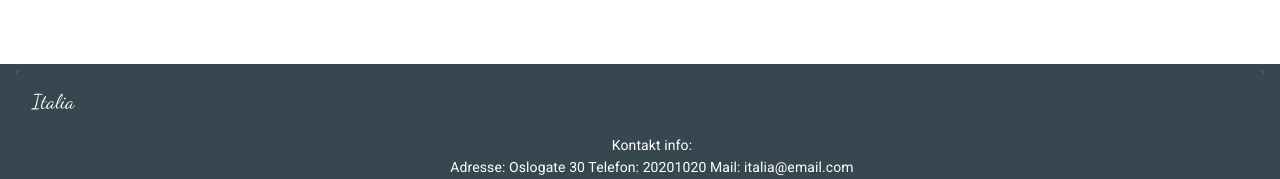
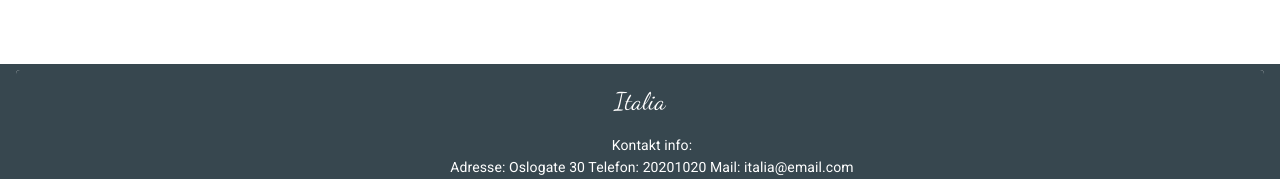
Before and after one commit to mebernts/restaurant, a Vue app in the folder restaurant/: page / in a window 1280 px wide. Shown: the part 324-503 px from the top of the page. Built offline with nearby package versions, Linux system fonts and the light colour scheme.

Commit message:
update footer

```diff
--- a/restaurant/src/layout/TheFooter.vue
+++ b/restaurant/src/layout/TheFooter.vue
@@ -7,7 +7,7 @@
   flat>
       <v-card-title
       id="italy"
-      class="blue-grey darken-3 white--text">Italia</v-card-title>
+      class="blue-grey darken-3 white--text justify-center">Italia</v-card-title>
       <v-card-text
       class="blue-grey darken-3">
           <ul>
@@ -51,6 +51,7 @@ export default {
 <style scoped>
 #italy{
     font-family: 'Dancing Script', cursive;
+    font-size: 1.5rem;
 }
 #footer ul{
     list-style: none;
```
